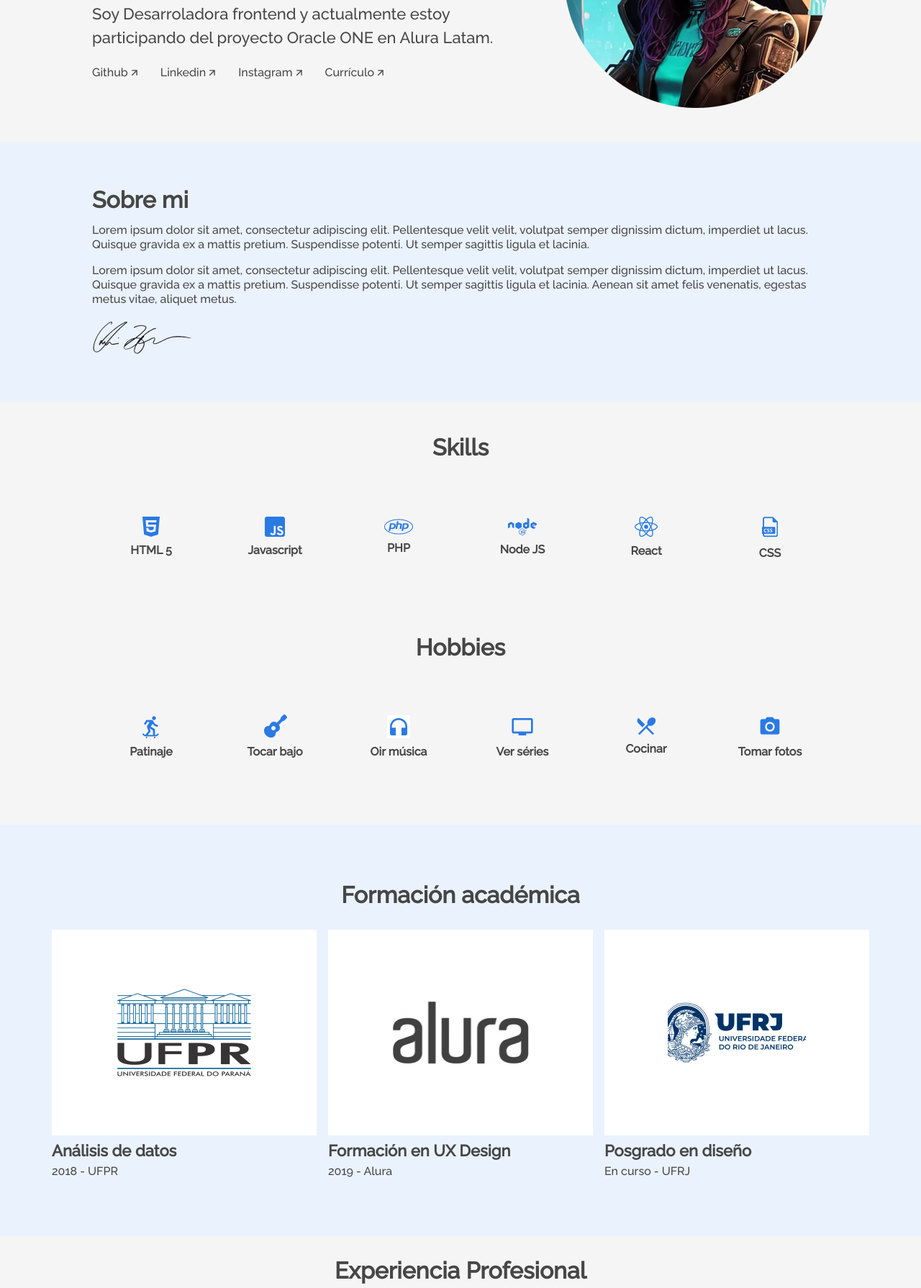
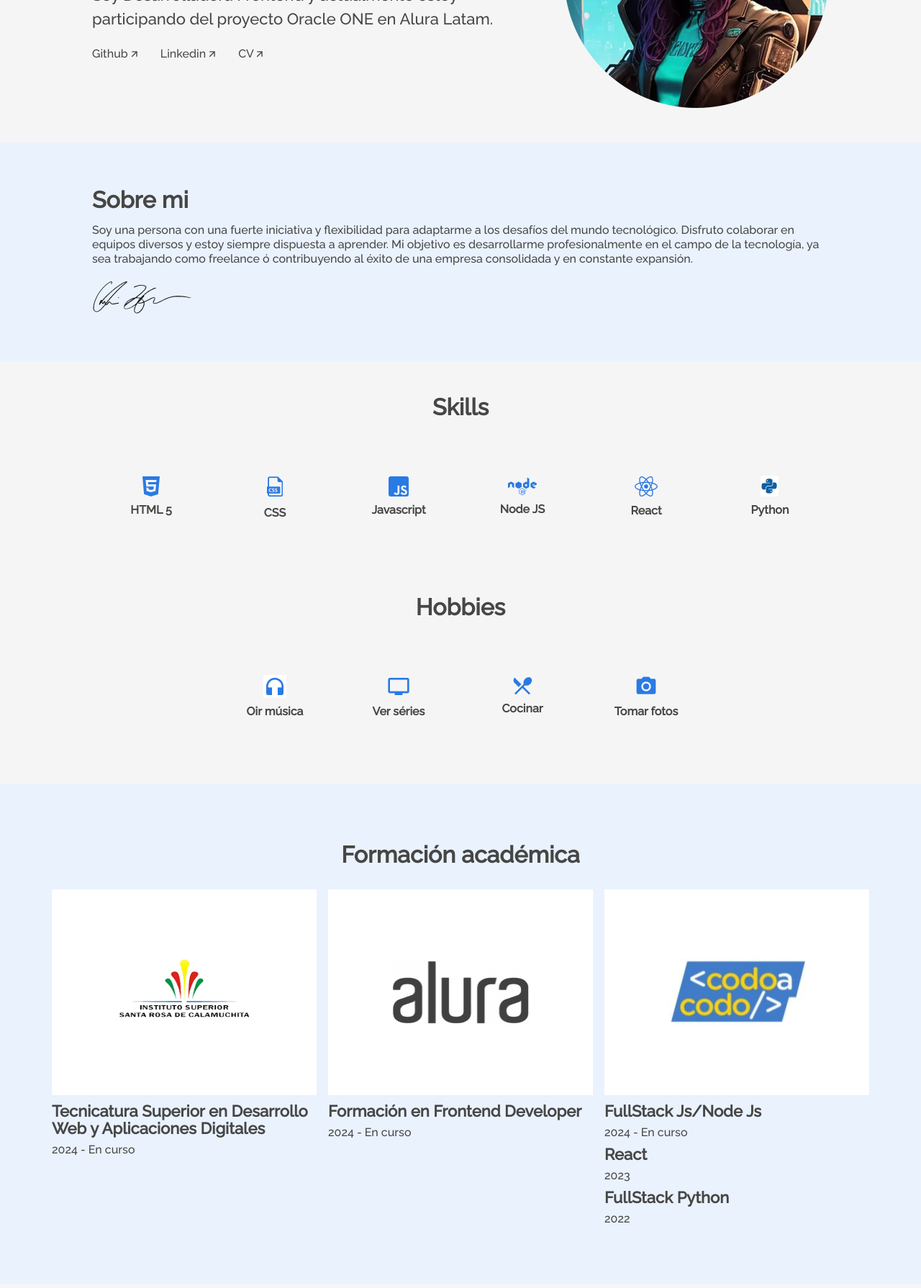
Before and after one commit to MabyDiaz/desafio_portfolio, a plain HTML site: page index.html in a window 1280 px wide. Shown: the part 390-2180 px from the top of the page at 72% size. Drawn offline with Linux system fonts and the light colour scheme.

Commit message:
agrego imagenes y modifico index.html y style.css

```diff
--- a/css/academic.css
+++ b/css/academic.css
@@ -63,6 +63,15 @@ section.academic
   .academic__courses__item__title {
   font-size: 22px;
   font-weight: bold;
+}
+
+section.academic
+  .academic__courses
+  .academic__courses__box
+  .academic__courses__list
+  .academic__courses__item__title
+  h4 {
+  line-height: 1.5rem;
 }
 
 section.academic
--- a/index.html
+++ b/index.html
@@ -41,8 +41,8 @@
             <div class="title__div">
                 <img class="title__profile" src="assets/profile.png">
                 <div class="title__container">
-                    <h2 class="title__bio">Hola, mi nombre es Maby Díaz y construyo paginas web</h2>
-                    <h3 class="title__subsection">Soy Desarroladora frontend y actualmente estoy participando del
+                    <h2 class="title__bio">Hola, mi nombre es Maby Díaz</h2>
+                    <h3 class="title__subsection">Soy Desarrolladora Frontend y actualmente estoy participando del
                         proyecto Oracle ONE en Alura Latam.</h3>
                     <ul class="title__network">
                         <!-- Pon los enlaces de tus redes sociales favoritas -->
@@ -50,8 +50,8 @@
                                     src="assets\arrow.png"> </a></li>
                         <li class="title__network__item"><a href="https://www.linkedin.com/in/ameliamabeldiaz/">Linkedin
                                 <img src="assets\arrow.png"></a></li>
-                        <li class="title__network__item"><a href="">Instagram <img src="assets\arrow.png"></a></li>
-                        <li class="title__network__item"><a href="">Currículo <img src="assets\arrow.png"></a></li>
+                        <!-- <li class="title__network__item"><a href="">Instagram <img src="assets\arrow.png"></a></li> -->
+                        <li class="title__network__item"><a href="">CV <img src="assets\arrow.png"></a></li>
                     </ul>
                 </div>
             </div>
@@ -61,13 +61,15 @@
         <section class="about" id="sobre-mi">
             <div class="about__container">
                 <h3 class="about__title">Sobre mi</h3>
-                <p class="about__paragraph">Lorem ipsum dolor sit amet, consectetur adipiscing elit. Pellentesque velit
-                    velit, volutpat semper dignissim dictum, imperdiet ut lacus. Quisque gravida ex a mattis pretium.
-                    Suspendisse potenti. Ut semper sagittis ligula et lacinia. </p>
-                <p class="about__paragraph">Lorem ipsum dolor sit amet, consectetur adipiscing elit. Pellentesque velit
+                <p class="about__paragraph">Soy una persona con una fuerte iniciativa y flexibilidad para adaptarme a
+                    los desafíos del mundo tecnológico. Disfruto colaborar en equipos diversos y estoy siempre dispuesta
+                    a aprender. Mi objetivo es desarrollarme profesionalmente en el campo de la tecnología, ya sea
+                    trabajando como freelance ó contribuyendo al éxito de una empresa consolidada y en constante
+                    expansión. </p>
+                <!-- <p class="about__paragraph">Lorem ipsum dolor sit amet, consectetur adipiscing elit. Pellentesque velit
                     velit, volutpat semper dignissim dictum, imperdiet ut lacus. Quisque gravida ex a mattis pretium.
                     Suspendisse potenti. Ut semper sagittis ligula et lacinia. Aenean sit amet felis venenatis, egestas
-                    metus vitae, aliquet metus.</p>
+                    metus vitae, aliquet metus.</p> -->
                 <!-- Si quieres, pon tú firma acá! -->
                 <img src="assets\signature.png">
             </div>
@@ -86,17 +88,18 @@
 
                 <div class="skills__box">
                     <ul>
+                        <li class="skills__img"> <img src="assets\css_icon.png" alt=""> </li>
+                        <li class="skills__name">CSS</li>
+                    </ul>
+                </div>
+
+                <div class="skills__box">
+                    <ul>
                         <li class="skills__img"> <img src="assets\js_icon.png" alt=""></li>
                         <li class="skills__name">Javascript</li>
                     </ul>
                 </div>
 
-                <div class="skills__box">
-                    <ul>
-                        <li class="skills__img"> <img src="assets\php_icon.png" alt=""></li>
-                        <li class="skills__name">PHP</li>
-                    </ul>
-                </div>
 
                 <div class="skills__box">
                     <ul>
@@ -114,10 +117,13 @@
 
                 <div class="skills__box">
                     <ul>
-                        <li class="skills__img"> <img src="assets\css_icon.png" alt=""> </li>
-                        <li class="skills__name">CSS</li>
+                        <li class="skills__img"> <img src="assets/python.jpg" alt=""></li>
+                        <li class="skills__name">Python</li>
                     </ul>
                 </div>
+
+
+
             </div>
         </section>
 
@@ -125,19 +131,19 @@
         <section class="hobbies" id="hobbies">
             <h3 class="hobbies__title">Hobbies</h3>
             <div class="hobbies__line">
-                <div class="hobbies__box">
+                <!-- <div class="hobbies__box">
                     <ul>
                         <li class="hobbies__img"><img src="assets\skate_icon.png"></li>
                         <li class="hobbies__name"> Patinaje</li>
                     </ul>
-                </div>
-
+                </div> -->
+                <!--
                 <div class="hobbies__box">
                     <ul>
                         <li class="hobbies__img"> <img src="assets\guitar_icon.png" alt=""></li>
                         <li class="hobbies__name">Tocar bajo</li>
                     </ul>
-                </div>
+                </div> -->
 
                 <div class="hobbies__box">
                     <ul>
@@ -178,39 +184,60 @@
                 <div class="academic__courses__box">
                     <ul class="academic__courses__list">
                         <!-- Pon el logotipo de la institución de formación -->
-                        <li class="academic__courses__item__img"><img src="assets\ufpr_logo.png"></li>
+                        <li class="academic__courses__item__img"><img src="assets/issrc.png"></li>
                         <li class="academic__courses__item__title">
-                            <h4>Análisis de datos</h4>
+                            <h4>Tecnicatura Superior en Desarrollo <br>Web y Aplicaciones Digitales</h4>
                         </li>
                         <li class="academic__courses__item__subtitle">
-                            <p>2018 - UFPR</p>
+                            <p>2024 - En curso</p>
                         </li>
                     </ul>
                 </div>
+
                 <div class="academic__courses__box">
                     <ul class="academic__courses__list">
                         <!--Pon el logotipo de la institución de formación -->
                         <li class="academic__courses__item__img"><img src="assets\alura_logo.png"></li>
                         <li class="academic__courses__item__title">
-                            <h4>Formación en UX Design</h4>
+                            <h4>Formación en Frontend Developer</h4>
                         </li>
                         <li class="academic__courses__item__subtitle">
-                            <p>2019 - Alura</p>
+                            <p>2024 - En curso</p>
                         </li>
                     </ul>
                 </div>
+
+
+
                 <div class="academic__courses__box">
                     <ul class="academic__courses__list">
                         <!-- Pon el logotipo de la institución de formación -->
-                        <li class="academic__courses__item__img"><img src="assets\ufrj_logo.png"></li>
+                        <li class="academic__courses__item__img"><img src="assets/cac.jpg"></li>
+
+
                         <li class="academic__courses__item__title">
-                            <h4>Posgrado en diseño</h4>
+                            <h4>FullStack Js/Node Js</h4>
                         </li>
                         <li class="academic__courses__item__subtitle">
-                            <p>En curso - UFRJ</p>
+                            <p>2024 - En curso</p>
+                        </li>
+
+                        <li class="academic__courses__item__title">
+                            <h4>React</h4>
+                        </li>
+                        <li class="academic__courses__item__subtitle">
+                            <p>2023</p>
+                        </li>
+
+                        <li class="academic__courses__item__title">
+                            <h4>FullStack Python</h4>
+                        </li>
+                        <li class="academic__courses__item__subtitle">
+                            <p>2022</p>
                         </li>
                     </ul>
                 </div>
+
             </div>
         </section>
 
@@ -222,29 +249,29 @@
 
                 <div class="experience__box">
                     <!-- Pon el logotipo/captura de pantalla de tu proyecto -->
-                    <img class="experience__img" src="assets\decod_print.png">
+                    <img class="experience__img" src="assets/encriptador.jpg">
                     <div class="experience__info">
                         <h2 class="experience__title">Encriptador de texto</h2>
                         <h3 class="experience__text">Challenge Alura Codificador </h3>
                         <div class="experience__description">
                             <!-- Pon el enlace del proyecto en Github o GithubPages -->
                             <span class="experience__repo"><a
-                                    href="https://github.com/alura-challenges/challenge-one-encriptador-latam"><button
+                                    href="https://github.com/MabyDiaz/edt-alura"><button
                                         class="experience__botao--repo">Repositorio</button></a></span>
-                            <span class="experience__demo"><a href=""><button class="experience__botao--demo">Ver
+                            <span class="experience__demo"><a href="https://mabydiaz.github.io/edt-alura/"><button class="experience__botao--demo">Ver
                                         demo</button></a></span>
                         </div>
                     </div>
                 </div>
 
-                <div class="experience__box">
-                    <!-- Pon el logotipo/captura de pantalla de tu proyecto -->
+                <!-- <div class="experience__box">
+
                     <img class="experience__img" src="assets\forca_print.png">
                     <div class="experience__info">
                         <h2 class="experience__title">Juego creado con HTML y JavaScript</h2>
                         <h3 class="experience__text">Challenge Oracle </h3>
                         <div class="experience__description">
-                            <!-- Pon el enlace del proyecto en Github o GithubPages -->
+
                             <span class="experience__repo"><a
                                     href="https://github.com/alura-challenges/challenge-one-juego-ahorcado"><button
                                         class="experience__botao--repo">Repositório</button></a></span>
@@ -255,13 +282,13 @@
                 </div>
 
                 <div class="experience__box">
-                    <!-- Pon el logotipo/captura de pantalla de tu proyecto -->
+
                     <img class="experience__img" src="assets\secretcode_print.png">
                     <div class="experience__info">
                         <h2 class="experience__title">Encriptador de texto</h2>
                         <h3 class="experience__text">Challenge Oracle </h3>
                         <div class="experience__description">
-                            <!-- Pon el enlace del proyecto en Github o GithubPages -->
+
                             <span class="experience__repo"><a
                                     href="https://github.com/alura-challenges/challenge-one-encriptador-latam"><button
                                         class="experience__botao--repo">Repositório</button></a></span>
@@ -278,7 +305,7 @@
                             JavaScript</h2>
                         <h3 class="experience__text">Challenge Oracle </h3>
                         <div class="experience__description">
-                            <!-- Pon el enlace del proyecto en Github o GithubPages -->
+
                             <span class="experience__repo"><a
                                     href="https://github.com/alura-challenges/challenge-one-juego-ahorcado"><button
                                         class="experience__botao--repo">Repositório</button></a></span>
@@ -286,7 +313,7 @@
                                         demo</button></a></span>
                         </div>
                     </div>
-                </div>
+                </div> -->
             </div>
 
             <!-- Sección de Contacto -->
@@ -298,9 +325,9 @@
                     <div class="formcontato__text">
                         <div class="formcontato__text_info">
                             <h2 class="formcontato__title">Contacto</h2>
-                            <h3 class="formcontato__subtext">¿Quieres contactarme? <br>Complete el siguiente formulario
+                            <h3 class="formcontato__subtext">¿Quieres contactarme? <br>Completa el siguiente formulario
                                 y me pondré en contacto
-                                con usted lo antes posible.</h3>
+                                contigo lo antes posible.</h3>
 
                         </div>
                         <form class="formcontato__form" name="form">
```
Also changed, not shown: assets/cac.jpg (added), assets/egg.svg (added), assets/encriptador.jpg (added), assets/issrc.png (added), assets/python.jpg (added), assets/secretcode_print.png (deleted), assets/ufpr_logo.png (deleted), assets/ufrj_logo.png (deleted), 1 other file.
